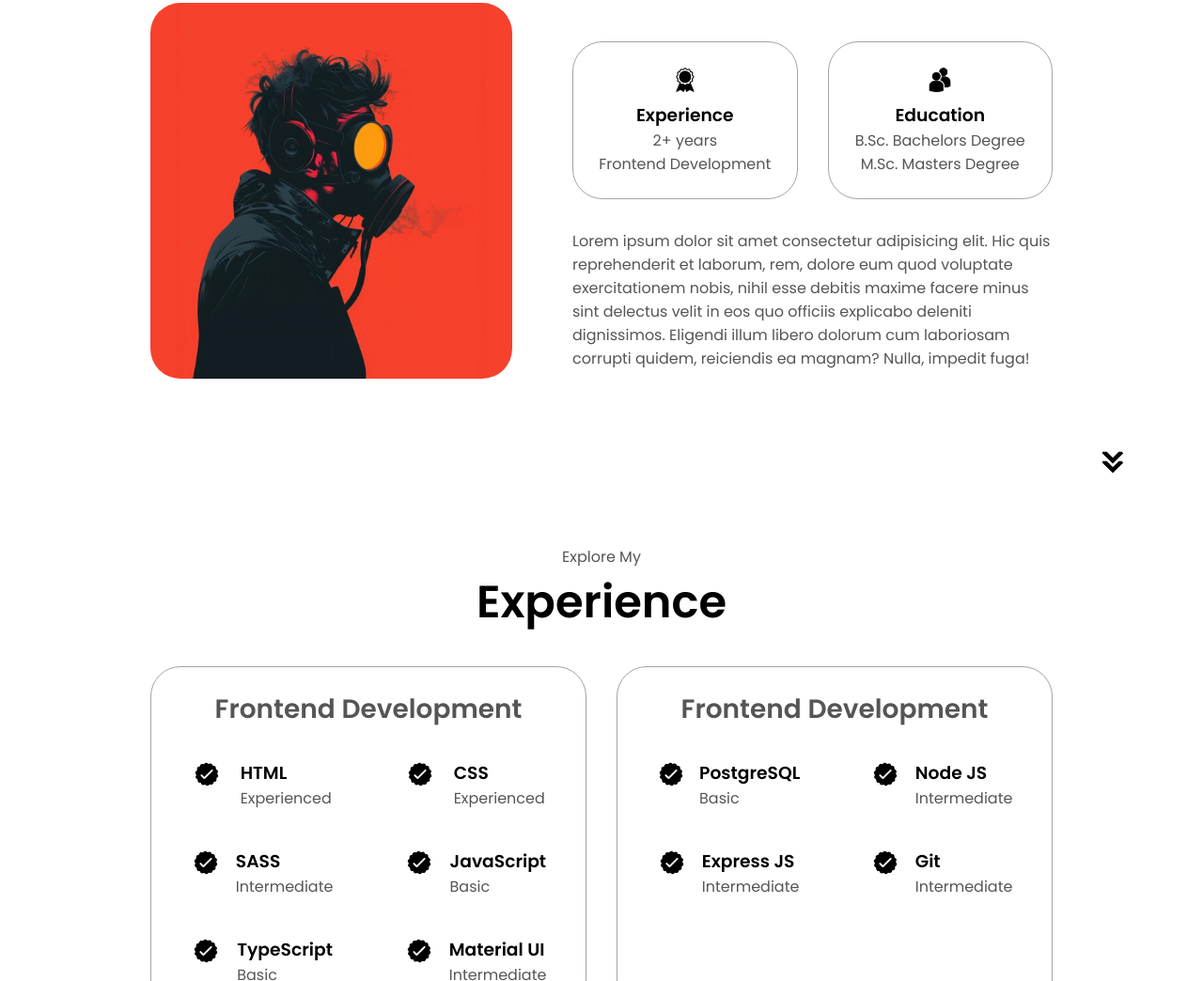
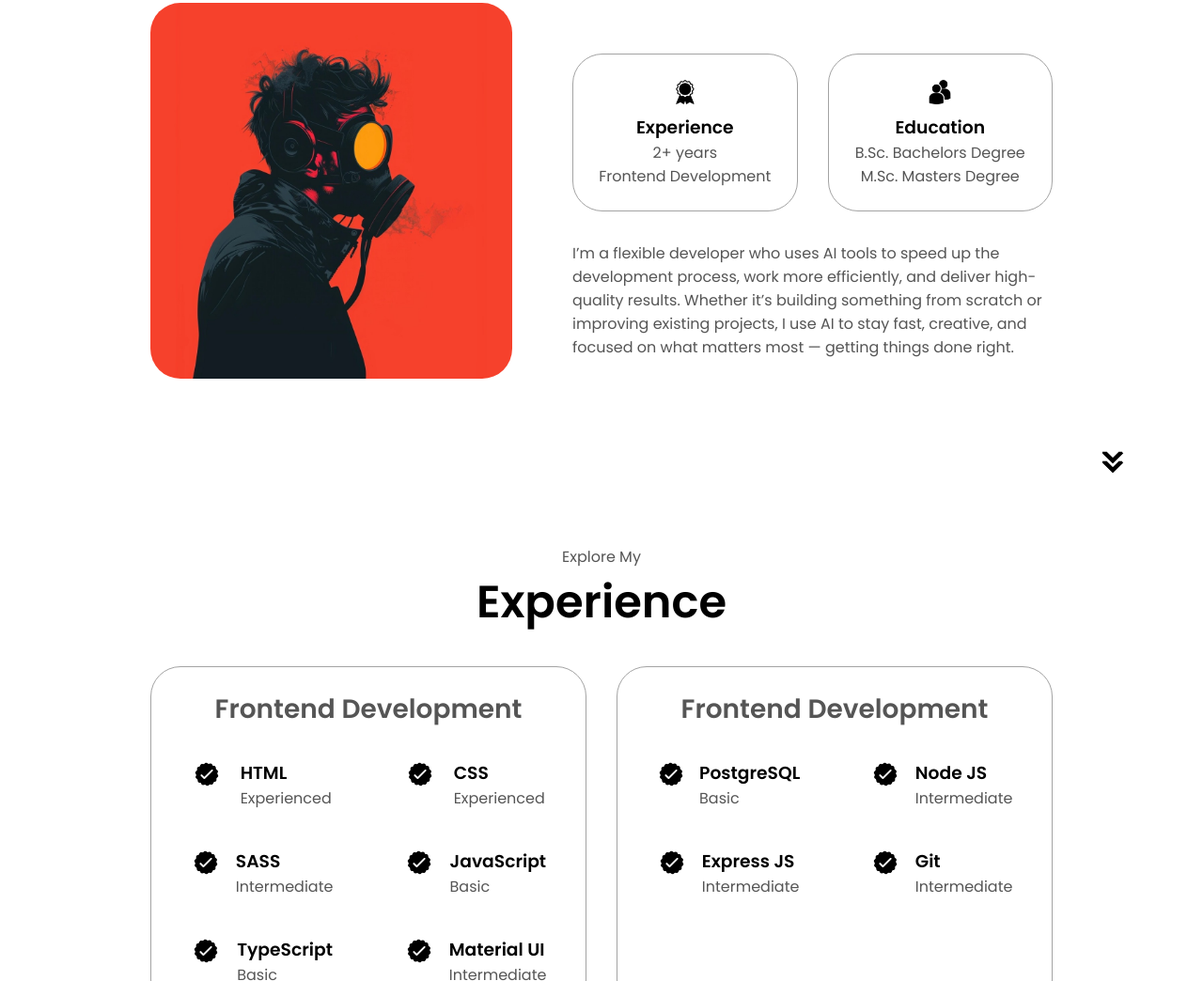
Before and after one commit to R55THEGUY/Portfolio, a plain HTML site: page index.html in a window 1280 px wide. Shown: the part 1116-2160 px from the top of the page at 94% size. Drawn offline with Linux system fonts and the light colour scheme.

Commit message:
Update index.html

```diff
--- a/index.html
+++ b/index.html
@@ -105,13 +105,13 @@
           </div>
           <div class="text-container">
             <p>
-              Lorem ipsum dolor sit amet consectetur adipisicing elit. Hic quis
-              reprehenderit et laborum, rem, dolore eum quod voluptate
-              exercitationem nobis, nihil esse debitis maxime facere minus sint
-              delectus velit in eos quo officiis explicabo deleniti dignissimos.
-              Eligendi illum libero dolorum cum laboriosam corrupti quidem,
-              reiciendis ea magnam? Nulla, impedit fuga!
-            </p>
+              I’m a flexible developer who uses AI tools to
+              speed up the development process, work more
+              efficiently, and deliver high-quality results. Whether
+              it’s building something from scratch or improving existing projects,
+              I use AI to stay fast, creative, and focused on what
+              matters most — getting things done right.
+               </p>
           </div>
         </div>
       </div>
```
